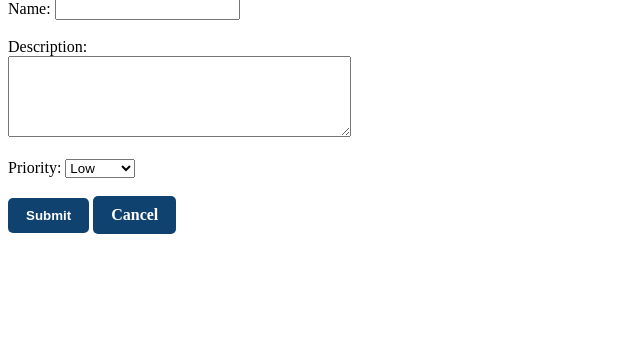
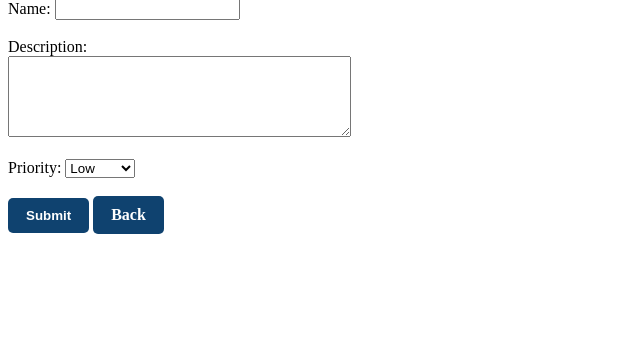
Before and after one commit to stack-tracers/titanhelp, a Flask app: page /new-ticket in a window 1280 px wide. Shown: the part 189-528 px from the top of the page, without its empty margins (0-640 px from the left). Run offline with Flask 3, Linux system fonts and the light colour scheme; some libraries are stand-ins or nearby versions.

Commit message:
fix(logic): on ticket close view same ticket

```diff
--- a/app.py
+++ b/app.py
@@ -80,7 +80,8 @@ def close_ticket(ticket_id):
     except Exception as e:
         return render_template("error.html", code=500, error=f"Unexpected Error: {e}"), 500
 
-    return redirect(url_for("index")) # back to homepage after close --shaun
+    ticket.status = "Closed"
+    return render_template("view_ticket.html", ticket=ticket, msg="Ticket has been successfully closed"), 200 # sorry shaun, needed more status code support
 
 # simple error page
 # send users to this page instead of index when dealing with existing tickets
--- a/templates/new_ticket.html
+++ b/templates/new_ticket.html
@@ -17,6 +17,6 @@
         </select>
     </label><br><br>
     <button type="submit" class="button">Submit</button>
-    <a href="{{ url_for('index') }}" class="button">Cancel</a>
+    <a href="{{ url_for('index') }}" class="button">Back</a>
 </form>
 {% endblock %}
```
